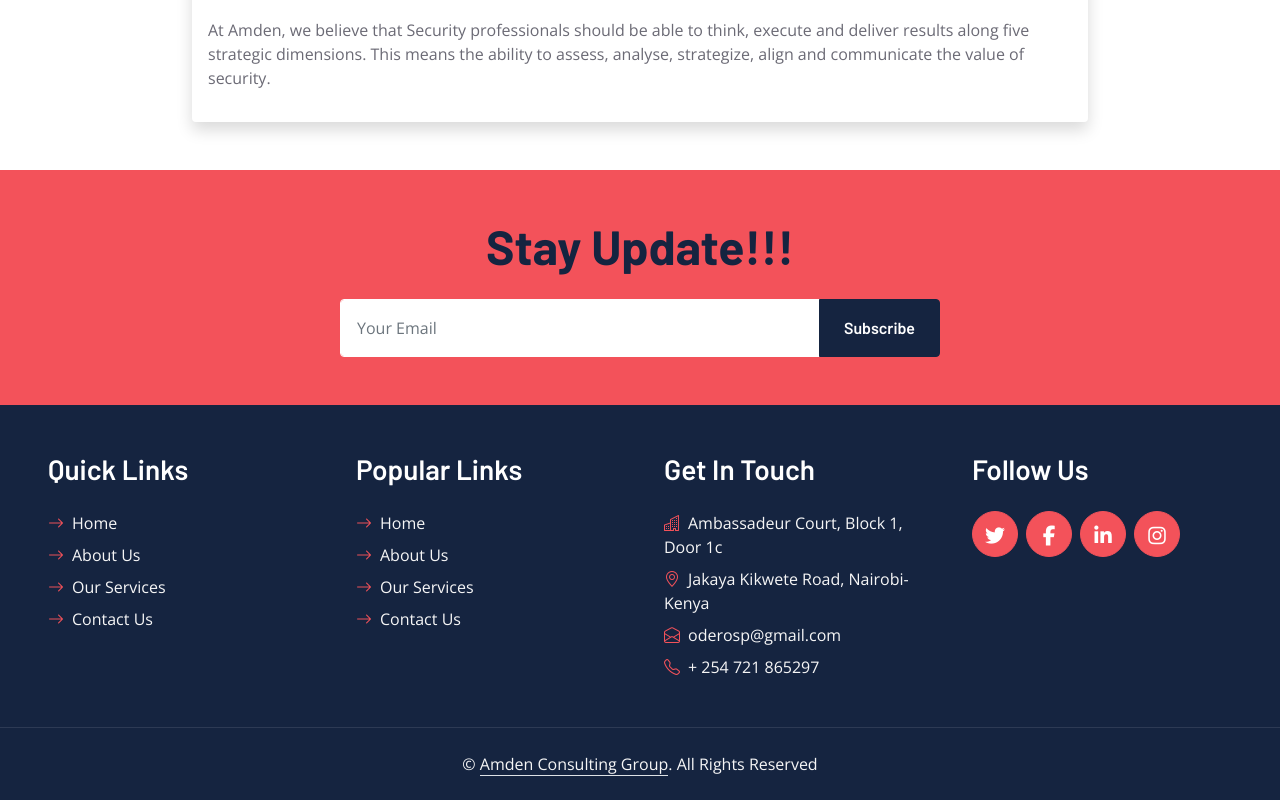
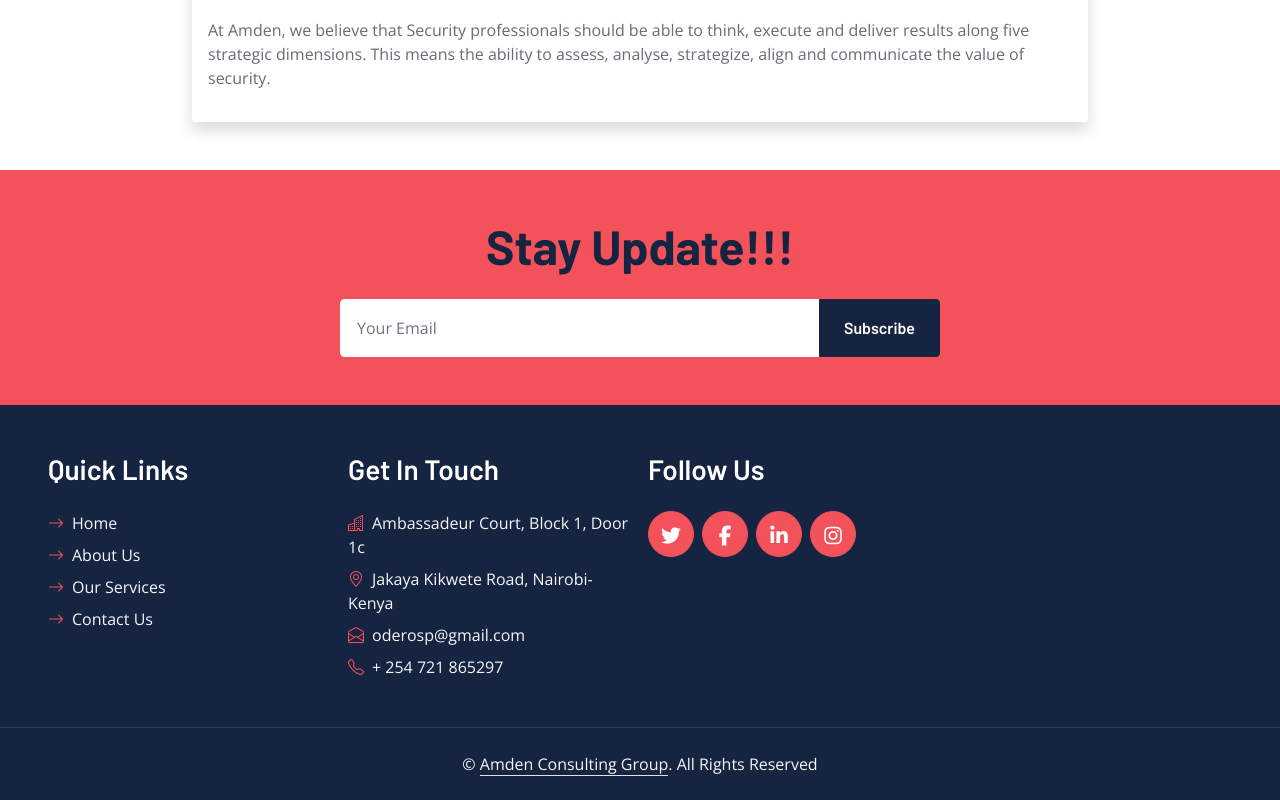
Before and after one commit to LeonardOgendo/Tech-Consultancy-Website, a plain HTML site: page about.html in a window 1280 px wide. Shown: the part 1394-2194 px from the top of the page. Drawn offline with nearby package versions, Linux system fonts and the light colour scheme.

Commit message:
editing the footer

```diff
--- a/about.html
+++ b/about.html
@@ -175,23 +175,14 @@
     </div>
 </div>
 <div class="container-fluid bg-dark text-secondary p-5">
-        <div class="row g-5">
-            <div class="col-lg-3 col-md-6">
+    <div class="row g-3">
+        <div class="col-lg-3 col-md-3">
             <h3 class="text-white mb-4">Quick Links</h3>
             <div class="d-flex flex-column justify-content-start">
-                    <a class="text-secondary mb-2" href="#"><i class="bi bi-arrow-right text-primary me-2"></i>Home</a>
-                    <a class="text-secondary mb-2" href="#"><i class="bi bi-arrow-right text-primary me-2"></i>About Us</a>
-                    <a class="text-secondary mb-2" href="#"><i class="bi bi-arrow-right text-primary me-2"></i>Our Services</a>
-                    <a class="text-secondary" href="#"><i class="bi bi-arrow-right text-primary me-2"></i>Contact Us</a>
-                </div>
-            </div>
-            <div class="col-lg-3 col-md-6">
-                <h3 class="text-white mb-4">Popular Links</h3>
-                <div class="d-flex flex-column justify-content-start">
-                    <a class="text-secondary mb-2" href="#"><i class="bi bi-arrow-right text-primary me-2"></i>Home</a>
-                    <a class="text-secondary mb-2" href="#"><i class="bi bi-arrow-right text-primary me-2"></i>About Us</a>
-                    <a class="text-secondary mb-2" href="#"><i class="bi bi-arrow-right text-primary me-2"></i>Our Services</a>
-                    <a class="text-secondary" href="#"><i class="bi bi-arrow-right text-primary me-2"></i>Contact Us</a>
+                <a class="text-secondary mb-2" href="index.html"><i class="bi bi-arrow-right text-primary me-2"></i>Home</a>
+                <a class="text-secondary mb-2" href="about.html"><i class="bi bi-arrow-right text-primary me-2"></i>About Us</a>
+                <a class="text-secondary mb-2" href="service.html"><i class="bi bi-arrow-right text-primary me-2"></i>Our Services</a>
+                <a class="text-secondary" href="contact.html"><i class="bi bi-arrow-right text-primary me-2"></i>Contact Us</a>
             </div>
         </div>
         <div class="col-lg-3 col-md-6">
@@ -219,6 +210,7 @@
 
 
 
+
     <!-- Back to Top -->
     <a href="#" class="btn btn-lg btn-primary btn-lg-square rounded-circle back-to-top"><i class="bi bi-arrow-up"></i></a>
 
```
Also changed, not shown: contact.html (+7 -15 lines), index.html (+7 -15 lines), service.html (+6 -16 lines). Lines whose indentation alone changed are shown as unchanged.
